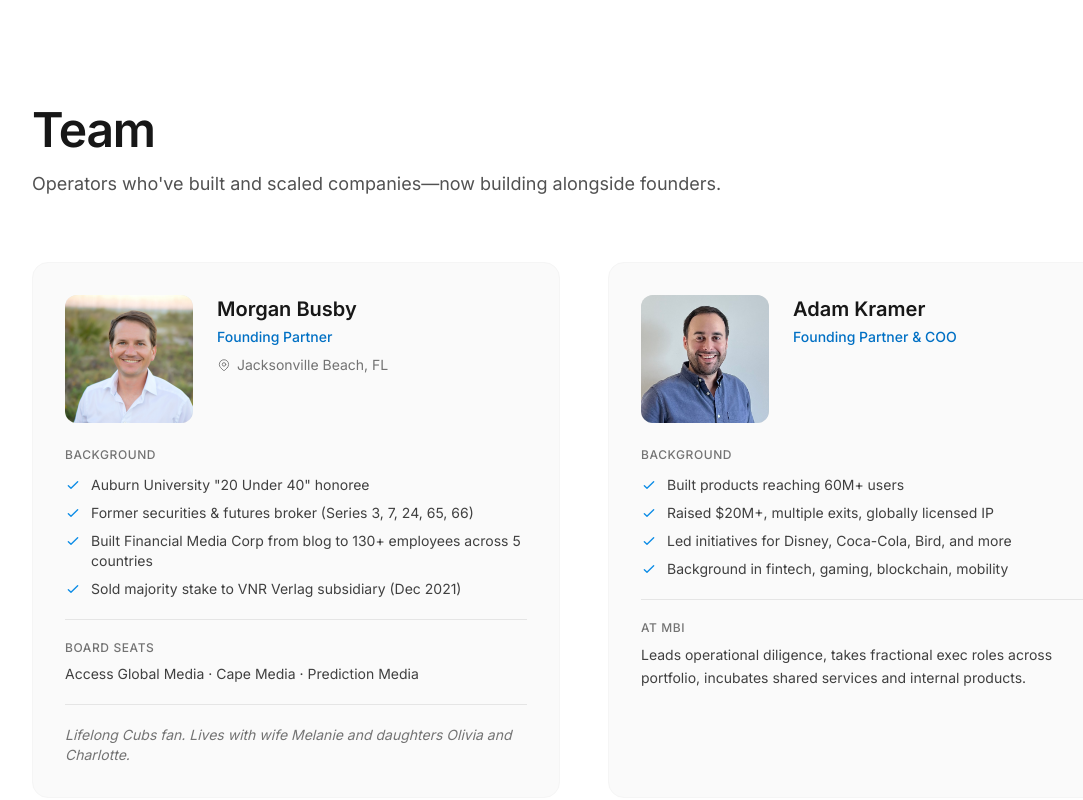
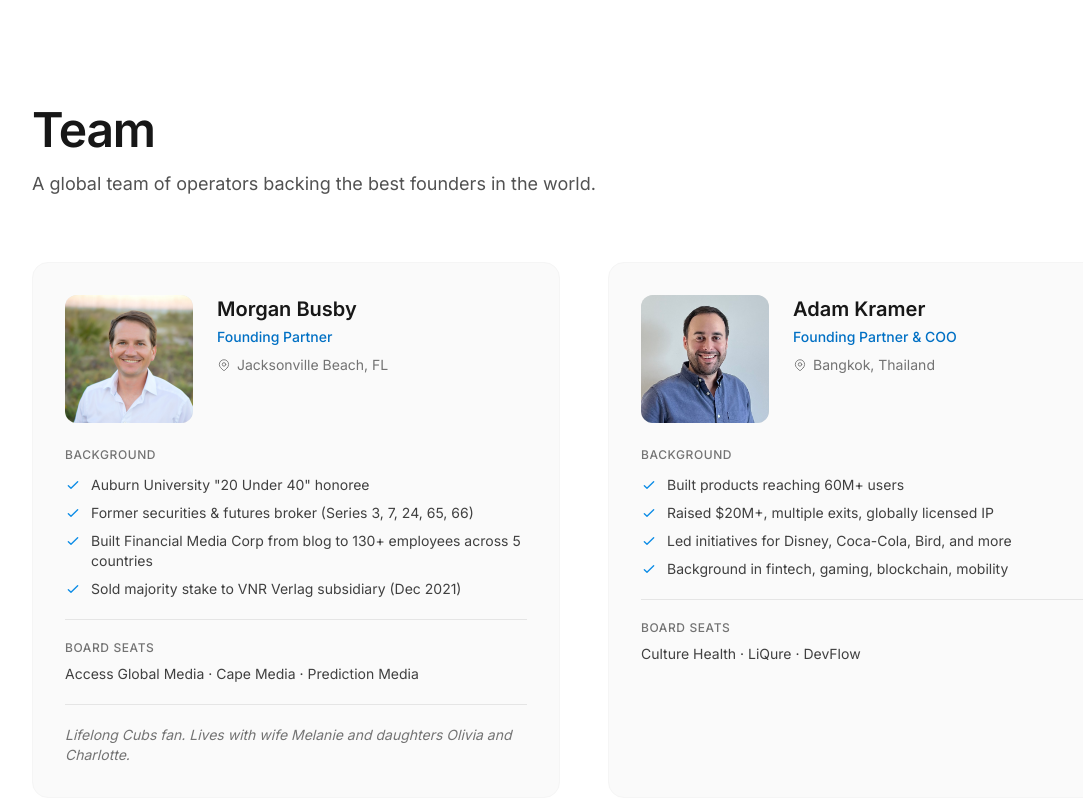
Before and after one commit to MBI-VC/mbi-website, a Next.js app: page / in a window 1280 px wide. Shown: the part 5192-5992 px from the top of the page, without its empty margins (56-1139 px from the left). Built offline with nearby package versions, Linux system fonts and the light colour scheme.

Commit message:
Update team content: add Adam's boards, location, emphasize global team

```diff
--- a/src/components/sections/Team.tsx
+++ b/src/components/sections/Team.tsx
@@ -100,18 +100,6 @@ export function Team() {
                 </div>
               )}
 
-              {/* MBI role if applicable */}
-              {member.mbiRole && (
-                <div className="mt-5 pt-5 border-t border-neutral-200">
-                  <h4 className="text-xs font-medium text-neutral-500 uppercase tracking-wider mb-2">
-                    At MBI
-                  </h4>
-                  <p className="text-sm text-neutral-700 leading-relaxed">
-                    {member.mbiRole}
-                  </p>
-                </div>
-              )}
-
               {/* Personal note */}
               {member.personal && (
                 <p className="mt-5 pt-5 border-t border-neutral-200 text-sm text-neutral-500 italic">
--- a/src/content/site-content.ts
+++ b/src/content/site-content.ts
@@ -193,7 +193,7 @@ export const testimonial = {
 
 export const team = {
   title: 'Team',
-  subtitle: 'Operators who\'ve built and scaled companies—now building alongside founders.',
+  subtitle: 'A global team of operators backing the best founders in the world.',
 
   members: [
     {
@@ -221,8 +221,8 @@ export const team = {
         'Led initiatives for Disney, Coca-Cola, Bird, and more',
         'Background in fintech, gaming, blockchain, mobility',
       ],
-      mbiRole: 'Leads operational diligence, takes fractional exec roles across portfolio, incubates shared services and internal products.',
-      location: '',
+      boards: ['Culture Health', 'LiQure', 'DevFlow'],
+      location: 'Bangkok, Thailand',
       personal: '',
       linkedin: '', // TODO: Add LinkedIn
     },
```
